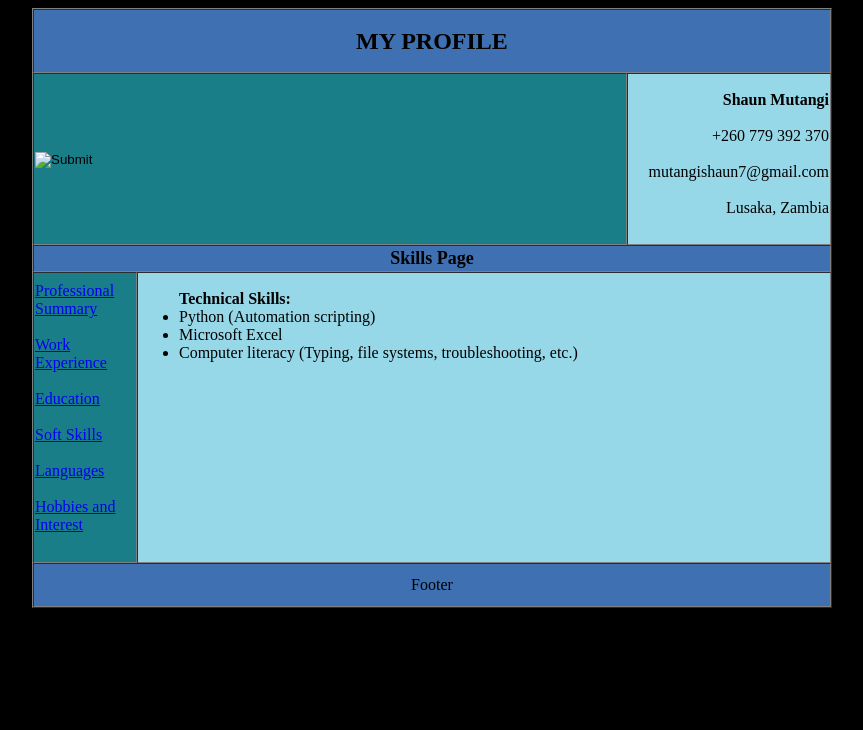
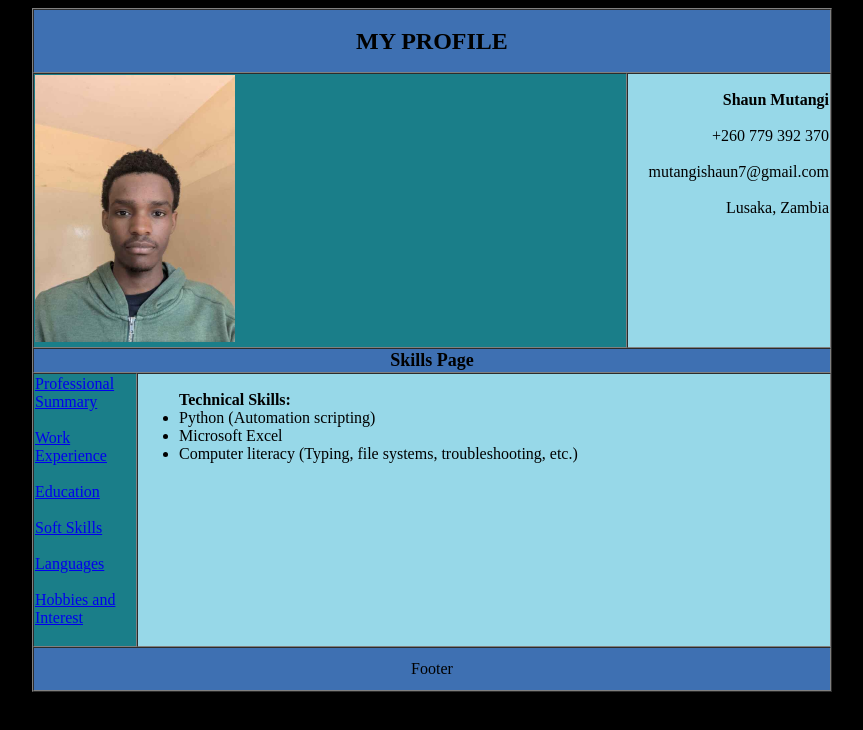
Before and after one commit to slixx2000/literate-waffle, a plain HTML site: page skills.html in a window 1280 px wide. Shown: the whole page, without its empty margins (208-1071 px from the left). Drawn offline with Linux system fonts and the light colour scheme.

Commit message:
Update skills.html

```diff
--- a/skills.html
+++ b/skills.html
@@ -13,7 +13,7 @@
           </tr>
           <tr>
                <td colspan="2" bgcolor="#1a7e89">
-         <input type="image" src="/storage/emulated/0/webpage/images/imeg.jpg" width="200">
+         <input type="image" src="https://github.com/slixx2000/literate-waffle/blob/main/imeg.jpg" width="200">
                  </td>
 
                <td width="200" valign="top" align="right" bgcolor="97d8e8">
```
